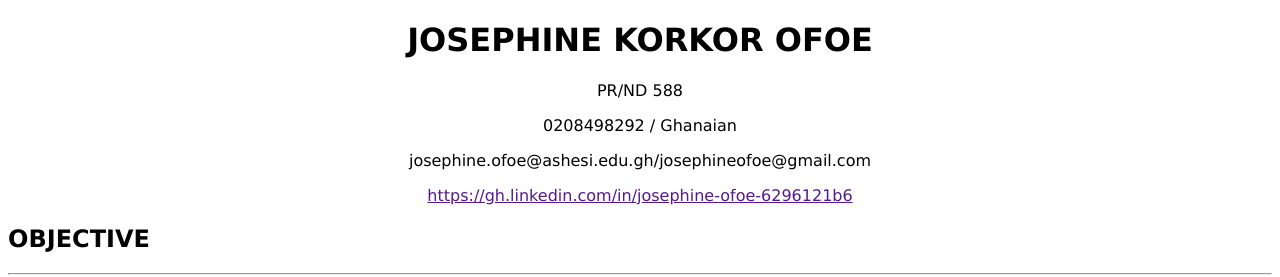
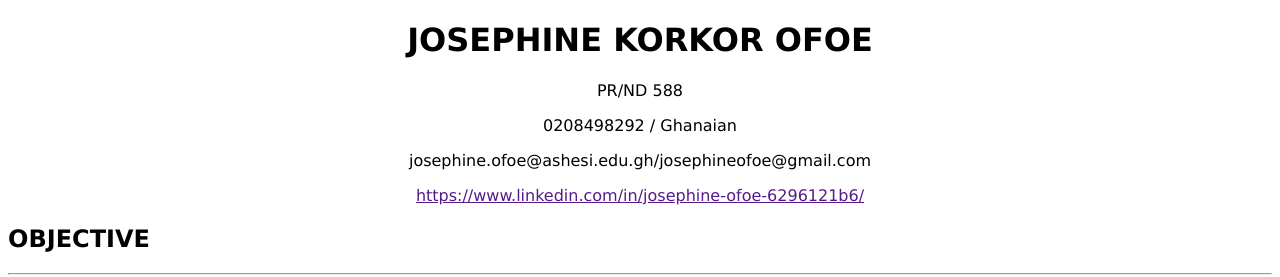
Before and after one commit to JosephineOfoe/josephineofoe.github.io, a plain HTML site: page index.html in a window 1280 px wide. Shown: the top 277 px of the page. Drawn offline with Linux system fonts and the light colour scheme.

Commit message:
Add files via upload

```diff
--- a/index.html
+++ b/index.html
@@ -60,7 +60,7 @@
     <p>PR/ND 588</p>
     <p>0208498292 / Ghanaian</p>
     <p>josephine.ofoe@ashesi.edu.gh/josephineofoe@gmail.com</p>
-    <p><a href "https://gh.linkedin.com/in/josephine-ofoe-6296121b6">https://gh.linkedin.com/in/josephine-ofoe-6296121b6</a></p>
+    <p><a href "https://www.linkedin.com/in/josephine-ofoe-6296121b6/">https://www.linkedin.com/in/josephine-ofoe-6296121b6/</a></p>
     <h2>OBJECTIVE</h2>
     <hr>
     <p class="obj">I seek a job in your prestigious company that has the ability of testing and improving my
```
